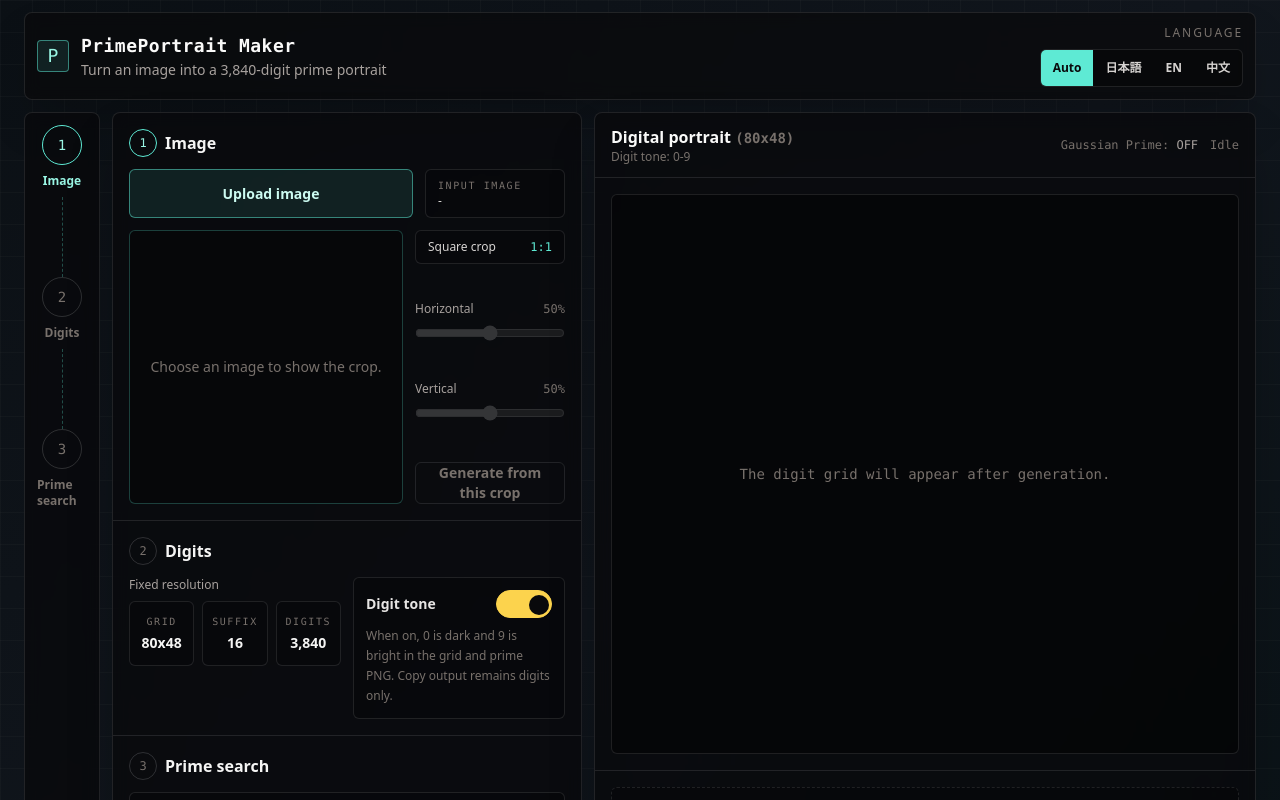
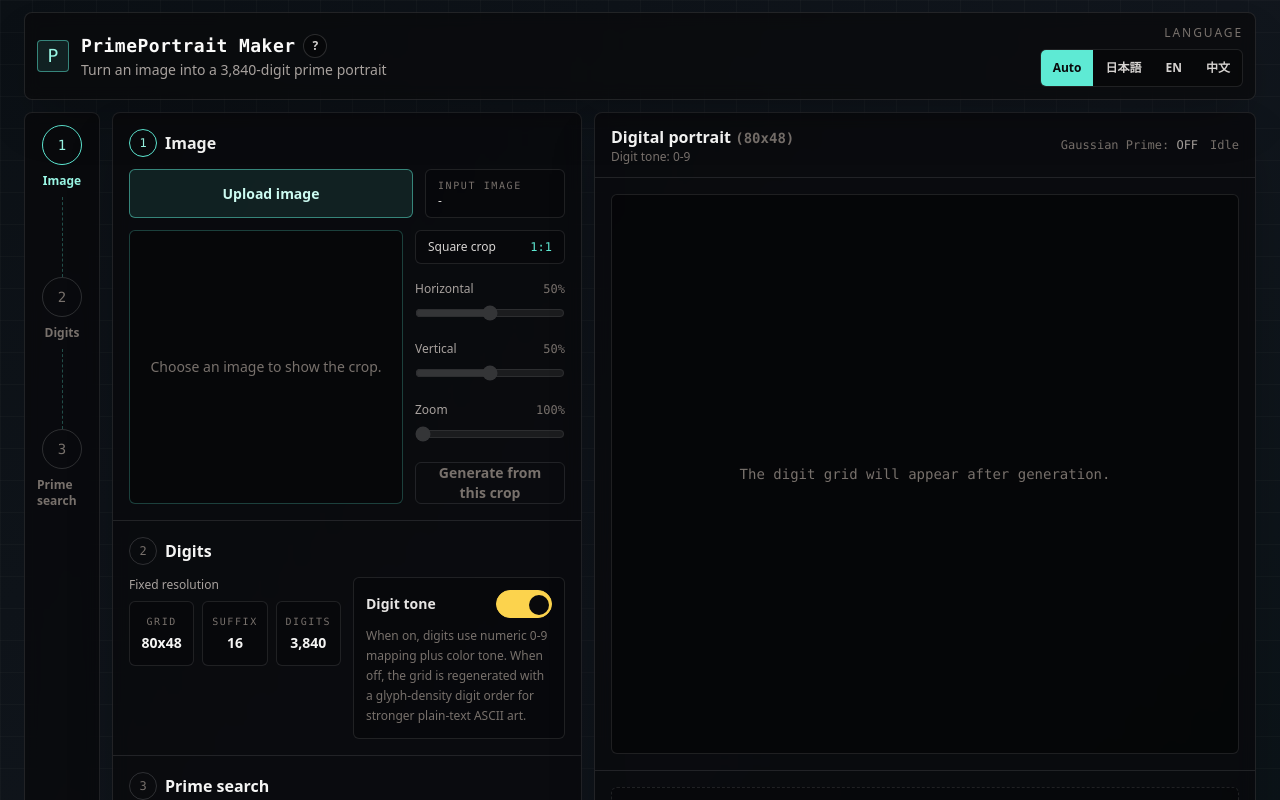
Before and after one commit to dueyama/primeportrait-maker, a Next.js app: page / in a window 1280 px wide. Shown: the top 800 px of the page. Built offline with nearby package versions, Linux system fonts and the light colour scheme.

Commit message:
Improve digit art mapping

```diff
--- a/app/globals.css
+++ b/app/globals.css
@@ -52,3 +52,11 @@ textarea {
 .digit-grid::-webkit-scrollbar-track {
   background: rgba(0, 0, 0, 0.18);
 }
+
+.help-trigger {
+  list-style: none;
+}
+
+.help-trigger::-webkit-details-marker {
+  display: none;
+}
--- a/app/page.tsx
+++ b/app/page.tsx
@@ -9,6 +9,7 @@ import {
   renderDigitGridPng,
   type CropFocus,
   type DigitArtResult,
+  type DigitMappingMode,
 } from "@/lib/imageArt";
 
 type SearchStatus = "idle" | "running" | "found" | "not_found" | "cancelled" | "error";
@@ -41,6 +42,10 @@ const translations = {
     stepPrime: "素数探索",
     outputTitle: "デジタルポートレート",
     outputMeta: "数字の濃淡: 0-9",
+    howItWorksTitle: "仕組み",
+    howItWorksBody: `画像はこのブラウザ内で正方形に切り抜き、${GRID_WIDTH}x${GRID_HEIGHT}個の明度を数字に変換します。先頭は桁数維持のため必ず0以外にし、素数探索では上位桁を固定して最後の${SUFFIX_DIGITS}桁だけを変えます。`,
+    localProcessingTitle: "ローカル処理",
+    localProcessingBody: "画像処理と素数判定はサーバーではなく、この端末のブラウザ上で実行します。3,840桁では通常素数なら数千候補、Gaussian Primeならその約2倍の候補が目安です。実時間はCPU、ブラウザ、ほかのアプリの負荷、生成された数字列、探索の運によって変わります。",
     fileMeta: "入力画像",
     noCrop: "画像を選択すると切り抜きが表示されます。",
     cropRatio: "正方形切り抜き",
@@ -57,11 +62,12 @@ const translations = {
     cropPosition: "切り抜き位置",
     horizontal: "左右",
     vertical: "上下",
+    zoom: "拡大",
     generateCrop: "この切り抜きで数値化",
     gaussian: "Gaussian Prime",
     gaussianHelp: "ONの場合、通常の素数に加えて n mod 4 = 3 を要求します。",
     digitTone: "数字の濃淡",
-    digitToneHelp: "ONでは画面表示と素数PNGで0を暗く、9を明るく描画します。コピー内容は数字だけです。",
+    digitToneHelp: "ONでは0〜9の数値順に色で濃淡を出します。OFFでは単色表示でも崩れにくいよう、数字の字形密度順で再生成します。",
     start: "素数探索を開始",
     stop: "停止",
     retry: "再探索",
@@ -114,6 +120,10 @@ const translations = {
     stepPrime: "Prime search",
     outputTitle: "Digital portrait",
     outputMeta: "Digit tone: 0-9",
+    howItWorksTitle: "How it works",
+    howItWorksBody: `The image is cropped to a square in this browser, then ${GRID_WIDTH}x${GRID_HEIGHT} luminance samples are mapped to digits. The first digit is forced to be non-zero to preserve the digit count. Prime search keeps the upper digits fixed and varies only the final ${SUFFIX_DIGITS} digits.`,
+    localProcessingTitle: "Local processing",
+    localProcessingBody: "Image processing and primality checks run in this browser, not on a server. At 3,840 digits, a normal prime usually takes a few thousand candidate suffixes on average; Gaussian Prime mode is roughly twice that. Wall-clock time depends on your CPU, browser, other local workload, the generated digit string, and search luck.",
     fileMeta: "Input image",
     noCrop: "Choose an image to show the crop.",
     cropRatio: "Square crop",
@@ -130,11 +140,12 @@ const translations = {
     cropPosition: "Crop position",
     horizontal: "Horizontal",
     vertical: "Vertical",
+    zoom: "Zoom",
     generateCrop: "Generate from this crop",
     gaussian: "Gaussian Prime",
     gaussianHelp: "When on, the result must also satisfy n mod 4 = 3.",
     digitTone: "Digit tone",
-    digitToneHelp: "When on, 0 is dark and 9 is bright in the grid and prime PNG. Copy output remains digits only.",
+    digitToneHelp: "When on, digits use numeric 0-9 mapping plus color tone. When off, the grid is regenerated with a glyph-density digit order for stronger plain-text ASCII art.",
     start: "Start prime search",
     stop: "Stop",
     retry: "Search again",
@@ -187,6 +198,10 @@ const translations = {
     stepPrime: "素数搜索",
     outputTitle: "数字肖像",
     outputMeta: "数字明暗: 0-9",
+    howItWorksTitle: "工作原理",
+    howItWorksBody: `图片会在此浏览器内裁剪为正方形，然后把${GRID_WIDTH}x${GRID_HEIGHT}个亮度采样映射为数字。首位会强制为非0以保持位数。素数搜索会固定高位数字，只改变最后${SUFFIX_DIGITS}位。`,
+    localProcessingTitle: "本地处理",
+    localProcessingBody: "图像处理和素数判定都在这台设备的浏览器中运行，而不是服务器上。3,840位时，普通素数平均大约需要数千个候选后缀；Gaussian Prime模式大约是其两倍。实际时间取决于CPU、浏览器、其他本地负载、生成的数字串以及搜索运气。",
     fileMeta: "输入图像",
     noCrop: "选择图片后会显示裁剪。",
     cropRatio: "正方形裁剪",
@@ -203,11 +218,12 @@ const translations = {
     cropPosition: "裁剪位置",
     horizontal: "左右",
     vertical: "上下",
+    zoom: "缩放",
     generateCrop: "用此裁剪生成",
     gaussian: "Gaussian Prime",
     gaussianHelp: "开启时，除了是素数，还要求 n mod 4 = 3。",
     digitTone: "数字明暗",
-    digitToneHelp: "开启时，0较暗、9较亮。复制内容仍然只是数字。",
+    digitToneHelp: "开启时使用0〜9数值顺序并用颜色表现明暗。关闭时会按数字字形密度重新生成，单色文本更接近ASCII图。",
     start: "开始素数搜索",
     stop: "停止",
     retry: "重新搜索",
@@ -254,7 +270,7 @@ export default function Home() {
   const [sourceFile, setSourceFile] = useState<File | null>(null);
   const [sourceUrl, setSourceUrl] = useState("");
   const [fileName, setFileName] = useState("");
-  const [cropFocus, setCropFocus] = useState<CropFocus>({ x: 0.5, y: 0.5 });
+  const [cropFocus, setCropFocus] = useState<CropFocus>({ x: 0.5, y: 0.5, zoom: 1 });
   const [localeOption, setLocaleOption] = useState<LocaleOption>("auto");
   const [autoLocale, setAutoLocale] = useState<Locale>("ja");
   const [gaussian, setGaussian] = useState(false);
@@ -300,7 +316,7 @@ export default function Home() {
     setAttempts(0);
     setProbablePrimeTests(0);
     setFileName(file.name);
-    setCropFocus({ x: 0.5, y: 0.5 });
+    setCropFocus({ x: 0.5, y: 0.5, zoom: 1 });
     setSourceFile(file);
     setSourceUrl((current) => {
       if (current) {
@@ -309,15 +325,17 @@ export default function Home() {
       return URL.createObjectURL(file);
     });
 
-    await generateDigitArt(file, { x: 0.5, y: 0.5 });
+    await generateDigitArt(file, { x: 0.5, y: 0.5, zoom: 1 }, digitTone);
   }
 
-  async function generateDigitArt(file = sourceFile, focus = cropFocus): Promise<void> {
+  async function generateDigitArt(file = sourceFile, focus = cropFocus, tone = digitTone): Promise<void> {
     if (!file) {
       setMessage(t.pickImageFirst);
       return;
     }
 
+    workerRef.current?.terminate();
+    workerRef.current = null;
     setStatus("idle");
     setPrime("");
     setProgress(0);
@@ -327,12 +345,21 @@ export default function Home() {
     setMessage(t.generating);
 
     try {
-      const result = await imageFileToDigitArt(file, focus);
+      const result = await imageFileToDigitArt(file, focus, mappingModeForTone(tone));
       setArt(result);
       setMessage(t.generated(GRID_WIDTH, GRID_HEIGHT, result.flatDigits.length));
     } catch (error) {
       setStatus("error");
       setMessage(error instanceof Error ? error.message : t.error);
+    }
+  }
+
+  async function handleDigitToneToggle(): Promise<void> {
+    const nextTone = !digitTone;
+    setDigitTone(nextTone);
+
+    if (sourceFile) {
+      await generateDigitArt(sourceFile, cropFocus, nextTone);
     }
   }
 
@@ -460,18 +487,21 @@ export default function Home() {
   return (
     <main className="min-h-screen px-3 py-3 text-stone-100 sm:px-5 lg:px-6">
       <div className="mx-auto flex max-w-[1540px] flex-col gap-3">
-        <header className="flex flex-col gap-3 rounded-lg border border-white/10 bg-zinc-950/70 px-3 py-3 shadow-2xl shadow-black/25 backdrop-blur sm:flex-row sm:items-center sm:justify-between">
+        <header className="relative z-40 flex flex-col gap-3 rounded-lg border border-white/10 bg-zinc-950/70 px-3 py-3 shadow-2xl shadow-black/25 backdrop-blur sm:flex-row sm:items-center sm:justify-between">
           <div className="flex min-w-0 items-center gap-3">
             <div className="grid h-8 w-8 shrink-0 place-items-center rounded border border-teal-300/50 bg-teal-300/10 font-mono text-lg text-teal-200">P</div>
             <div className="min-w-0">
-              <p className="font-mono text-base font-semibold tracking-wide text-stone-50 sm:text-lg">{t.appTitle}</p>
+              <div className="flex items-center gap-2">
+                <p className="font-mono text-base font-semibold tracking-wide text-stone-50 sm:text-lg">{t.appTitle}</p>
+                <HelpButton title={t.howItWorksTitle} body={t.howItWorksBody} />
+              </div>
               <h1 className="truncate text-sm leading-5 text-stone-400">{t.title}</h1>
             </div>
           </div>
           <LanguageSwitch localeOption={localeOption} setLocaleOption={setLocaleOption} t={t} />
         </header>
 
-        <div className="grid gap-3 lg:grid-cols-[76px_470px_minmax(0,1fr)] 2xl:grid-cols-[84px_500px_minmax(0,1fr)]">
+        <div className="relative z-10 grid gap-3 lg:grid-cols-[76px_470px_minmax(0,1fr)] 2xl:grid-cols-[84px_500px_minmax(0,1fr)]">
           <StepRail
             steps={[
               { index: 1, label: t.stepImage, complete: Boolean(sourceFile), active: !sourceFile },
@@ -480,7 +510,7 @@ export default function Home() {
             ]}
           />
 
-          <section className="overflow-hidden rounded-lg border border-white/10 bg-zinc-950/75 shadow-2xl shadow-black/30 backdrop-blur">
+          <section className="relative rounded-lg border border-white/10 bg-zinc-950/75 shadow-2xl shadow-black/30 backdrop-blur">
             <WorkflowBlock index={1} title={t.stepImage} active={!sourceFile}>
               <div className="grid gap-3 sm:grid-cols-[minmax(0,1fr)_140px]">
                 <label className="inline-flex min-h-10 cursor-pointer items-center justify-center rounded-md border border-teal-300/50 bg-teal-300/10 px-3 text-sm font-semibold text-teal-100 transition hover:bg-teal-300/20">
@@ -503,10 +533,14 @@ export default function Home() {
                   {sourceUrl ? (
                     // eslint-disable-next-line @next/next/no-img-element
                     <img
-                      className="h-full w-full object-cover"
+                      className="h-full w-full object-cover transition-transform duration-150"
                       src={sourceUrl}
                       alt="Crop preview"
-                      style={{ objectPosition: `${cropFocus.x * 100}% ${cropFocus.y * 100}%` }}
+                      style={{
+                        objectPosition: `${cropFocus.x * 100}% ${cropFocus.y * 100}%`,
+                        transform: `scale(${cropFocus.zoom})`,
+                        transformOrigin: `${cropFocus.x * 100}% ${cropFocus.y * 100}%`,
+                      }}
                     />
                   ) : (
                     <div className="grid h-full place-items-center px-5 text-center text-sm text-stone-500">{t.noCrop}</div>
@@ -531,6 +565,14 @@ export default function Home() {
                     value={Math.round(cropFocus.y * 100)}
                     disabled={!sourceUrl || status === "running"}
                     onChange={(value) => setCropFocus((focus) => ({ ...focus, y: value / 100 }))}
+                  />
+                  <RangeControl
+                    label={t.zoom}
+                    value={Math.round(cropFocus.zoom * 100)}
+                    min={100}
+                    max={300}
+                    disabled={!sourceUrl || status === "running"}
+                    onChange={(value) => setCropFocus((focus) => ({ ...focus, zoom: value / 100 }))}
                   />
                   <button
                     type="button"
@@ -559,13 +601,17 @@ export default function Home() {
                   help={t.digitToneHelp}
                   enabled={digitTone}
                   tone="amber"
-                  onToggle={() => setDigitTone((value) => !value)}
+                  onToggle={() => void handleDigitToneToggle()}
                 />
               </div>
             </WorkflowBlock>
 
             <WorkflowBlock index={3} title={t.stepPrime} active={Boolean(art)}>
               <div className="grid gap-3">
+                <div className="flex items-center justify-between gap-3">
+                  <span className="text-xs font-medium text-stone-400">{t.searchControls}</span>
+                  <HelpButton title={t.localProcessingTitle} body={t.localProcessingBody} align="right" />
+                </div>
                 <ToggleRow
                   label={t.gaussian}
                   help={t.gaussianHelp}
@@ -603,7 +649,7 @@ export default function Home() {
             </WorkflowBlock>
           </section>
 
-          <section className="min-w-0 overflow-hidden rounded-lg border border-white/10 bg-zinc-950/75 shadow-2xl shadow-black/30 backdrop-blur">
+          <section className="relative min-w-0 rounded-lg border border-white/10 bg-zinc-950/75 shadow-2xl shadow-black/30 backdrop-blur">
             <div className="flex flex-col gap-2 border-b border-white/10 px-4 py-3 sm:flex-row sm:items-center sm:justify-between">
               <div>
                 <h2 className="text-base font-semibold text-stone-50">{t.outputTitle} <span className="font-mono text-sm text-stone-500">({GRID_WIDTH}x{GRID_HEIGHT})</span></h2>
@@ -678,6 +724,32 @@ function Metric({ label, value }: { label: string; value: string }) {
       <dt className="font-mono text-[10px] uppercase tracking-[0.16em] text-stone-500">{label}</dt>
       <dd className="mt-1 text-sm font-semibold text-stone-100">{value}</dd>
     </div>
+  );
+}
+
+function HelpButton({
+  title,
+  body,
+  align = "left",
+}: {
+  title: string;
+  body: string;
+  align?: "left" | "right";
+}) {
+  return (
+    <details className="group relative z-50 inline-block">
+      <summary className="help-trigger grid h-6 w-6 cursor-pointer place-items-center rounded-full border border-white/15 bg-black/30 text-xs font-semibold text-stone-300 transition hover:border-teal-300/70 hover:text-teal-100">
+        ?
+      </summary>
+      <div
+        className={`absolute z-50 mt-2 w-72 rounded-md border border-teal-300/30 bg-zinc-950 p-3 text-left shadow-2xl shadow-black/50 ${
+          align === "right" ? "right-0" : "left-0"
+        }`}
+      >
+        <p className="text-sm font-semibold text-stone-100">{title}</p>
+        <p className="mt-2 text-xs leading-5 text-stone-400">{body}</p>
+      </div>
+    </details>
   );
 }
 
@@ -775,11 +847,15 @@ function ToggleRow({
 function RangeControl({
   label,
   value,
+  min = 0,
+  max = 100,
   disabled,
   onChange,
 }: {
   label: string;
   value: number;
+  min?: number;
+  max?: number;
   disabled: boolean;
   onChange: (value: number) => void;
 }) {
@@ -792,8 +868,8 @@ function RangeControl({
       <input
         className="mt-2 w-full accent-teal-300 disabled:opacity-40"
         type="range"
-        min="0"
-        max="100"
+        min={min}
+        max={max}
         value={value}
         disabled={disabled}
         onChange={(event) => onChange(Number(event.target.value))}
@@ -970,6 +1046,10 @@ function digitColor(digit: string): string {
   return `hsl(42 72% ${18 + value * 7}%)`;
 }
 
+function mappingModeForTone(tone: boolean): DigitMappingMode {
+  return tone ? "value" : "glyph-density";
+}
+
 function resolveLocale(option: LocaleOption, autoLocale: Locale): Locale {
   if (option !== "auto") {
     return option;
--- a/lib/imageArt.ts
+++ b/lib/imageArt.ts
@@ -6,9 +6,12 @@ export type DigitArtResult = {
   height: number;
 };
 
+export type DigitMappingMode = "value" | "glyph-density";
+
 export type CropFocus = {
   x: number;
   y: number;
+  zoom: number;
 };
 
 export const GRID_WIDTH = 80;
@@ -16,8 +19,13 @@ export const GRID_HEIGHT = 48;
 export const TOTAL_DIGITS = GRID_WIDTH * GRID_HEIGHT;
 
 const TEXT_ASPECT_FIX = 0.6;
+const DENSITY_DIGIT_RAMP = ["1", "7", "2", "3", "4", "5", "6", "9", "0", "8"];
 
-export async function imageFileToDigitArt(file: File, focus: CropFocus = { x: 0.5, y: 0.5 }): Promise<DigitArtResult> {
+export async function imageFileToDigitArt(
+  file: File,
+  focus: CropFocus = { x: 0.5, y: 0.5, zoom: 1 },
+  mappingMode: DigitMappingMode = "value",
+): Promise<DigitArtResult> {
   const bitmap = await createImageBitmap(file);
   const canvas = document.createElement("canvas");
   canvas.width = GRID_WIDTH;
@@ -53,10 +61,10 @@ export async function imageFileToDigitArt(file: File, focus: CropFocus = { x: 0.
       const x = leftToRight ? step : GRID_WIDTH - 1 - step;
       const index = y * GRID_WIDTH + x;
       const oldValue = clamp(luminance[index] ?? 0, 0, 255);
-      const digit = Math.round((oldValue / 255) * 9);
-      const quantized = (digit / 9) * 255;
+      const level = Math.round((oldValue / 255) * 9);
+      const quantized = (level / 9) * 255;
       const error = oldValue - quantized;
-      rowDigits[x] = String(digit);
+      rowDigits[x] = digitForLevel(level, mappingMode);
 
       if (leftToRight) {
         distribute(luminance, x + 1, y, error * (7 / 16));
@@ -75,10 +83,7 @@ export async function imageFileToDigitArt(file: File, focus: CropFocus = { x: 0.
     flat.push(...rowDigits);
   }
 
-  if (flat[0] === "0") {
-    flat[0] = "1";
-    rows[0] = `1${(rows[0] ?? "").slice(1)}`;
-  }
+  ensureLeadingDigit(rows, flat, mappingMode);
 
   return {
     grid: rows,
@@ -87,6 +92,24 @@ export async function imageFileToDigitArt(file: File, focus: CropFocus = { x: 0.
     width: GRID_WIDTH,
     height: GRID_HEIGHT,
   };
+}
+
+function digitForLevel(level: number, mappingMode: DigitMappingMode): string {
+  const index = clamp(Math.round(level), 0, 9);
+  if (mappingMode === "glyph-density") {
+    return DENSITY_DIGIT_RAMP[index] ?? "1";
+  }
+  return String(index);
+}
+
+function ensureLeadingDigit(rows: string[], flat: string[], mappingMode: DigitMappingMode): void {
+  if (flat[0] !== "0") {
+    return;
+  }
+
+  const replacement = mappingMode === "glyph-density" ? "8" : "1";
+  flat[0] = replacement;
+  rows[0] = `${replacement}${(rows[0] ?? "").slice(1)}`;
 }
 
 export function renderDigitGridPng(grid: string[], tone = true): string {
@@ -131,24 +154,28 @@ function distribute(values: Float64Array, x: number, y: number, error: number):
 
 function coverCrop(sourceWidth: number, sourceHeight: number, targetAspect: number, focus: CropFocus) {
   const sourceAspect = sourceWidth / sourceHeight;
+  const zoom = clamp(focus.zoom, 1, 3);
+  let baseWidth: number;
+  let baseHeight: number;
+
   if (sourceAspect > targetAspect) {
-    const width = Math.round(sourceHeight * targetAspect);
-    const x = Math.round((sourceWidth - width) * clamp(focus.x, 0, 1));
-    return {
-      x,
-      y: 0,
-      width,
-      height: sourceHeight,
-    };
+    baseWidth = sourceHeight * targetAspect;
+    baseHeight = sourceHeight;
+  } else {
+    baseWidth = sourceWidth;
+    baseHeight = sourceWidth / targetAspect;
   }
 
-  const height = Math.round(sourceWidth / targetAspect);
-  const y = Math.round((sourceHeight - height) * clamp(focus.y, 0, 1));
+  const width = baseWidth / zoom;
+  const height = baseHeight / zoom;
+  const x = (sourceWidth - width) * clamp(focus.x, 0, 1);
+  const y = (sourceHeight - height) * clamp(focus.y, 0, 1);
+
   return {
-    x: 0,
-    y,
-    width: sourceWidth,
-    height,
+    x: Math.round(x),
+    y: Math.round(y),
+    width: Math.round(width),
+    height: Math.round(height),
   };
 }
 
```
Also changed, not shown: 1 other file (tests, documents, lock files or other folders).
